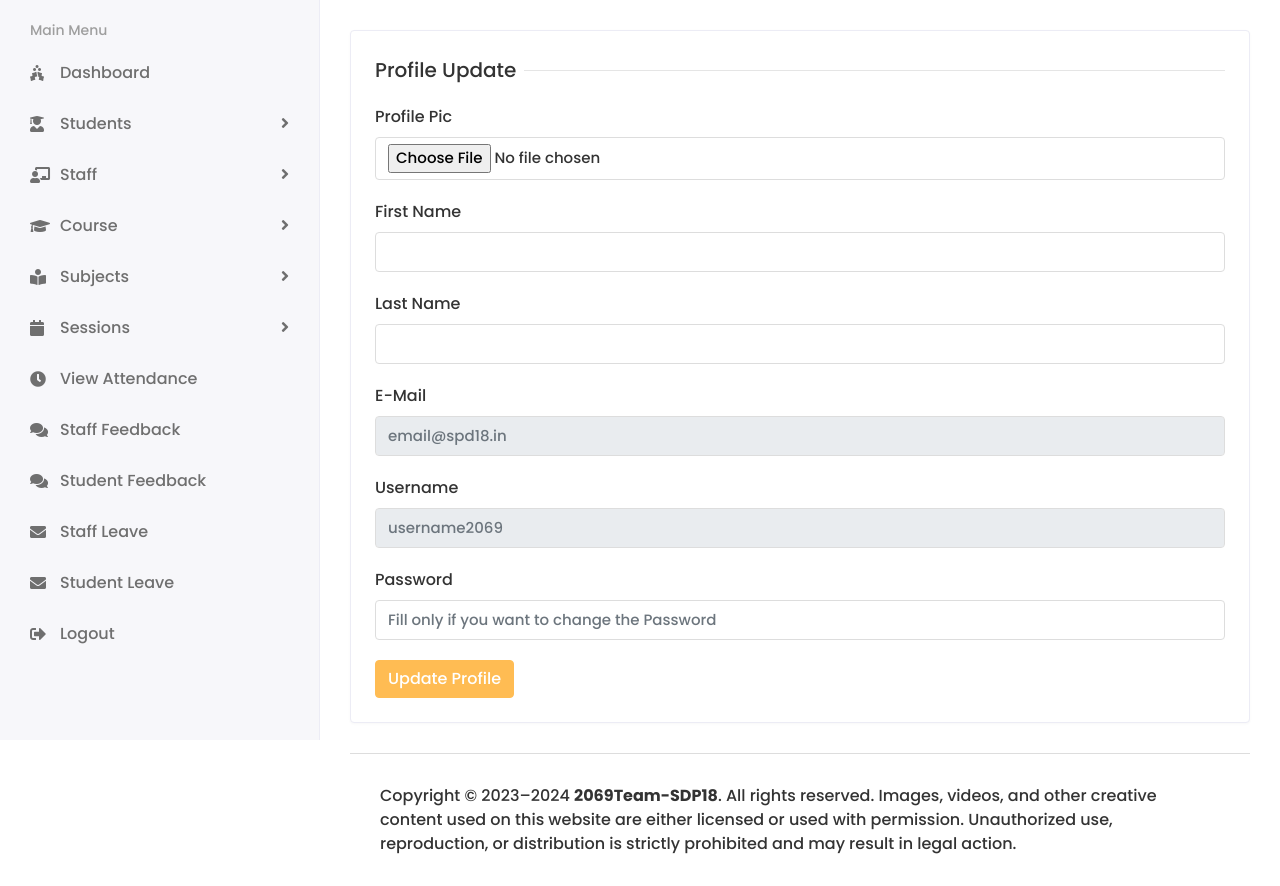
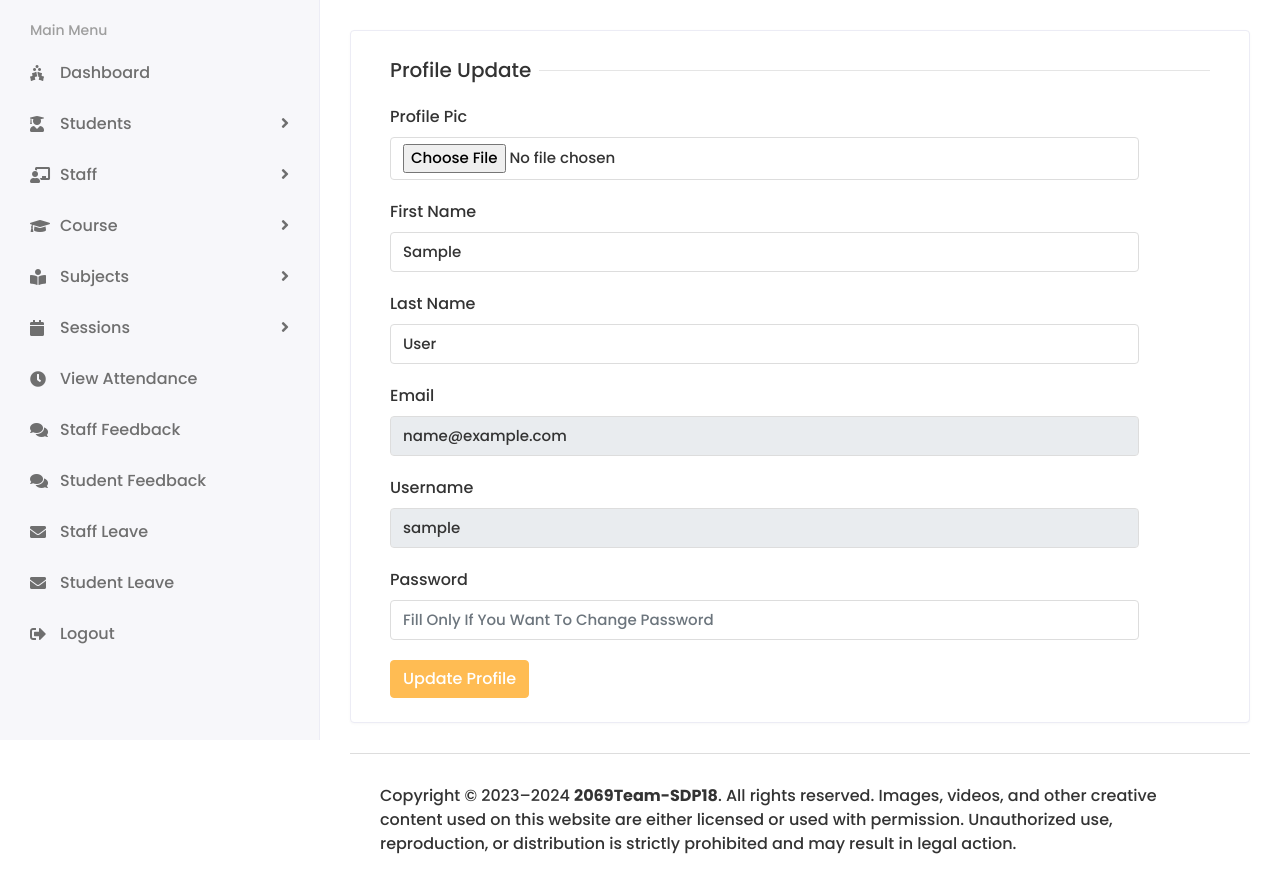
Before and after one commit to KoushikReddyB/Student-Learning-Management-System, a Django app: page /profile in a window 1280 px wide. Shown: the part 60-946 px from the top of the page. Run offline with Django 4.2, Linux system fonts and the light colour scheme; the visitor is signed in with stand-in values (Sample User, id 1); data comes from the database, SQL or seed files in the repository; some libraries are stand-ins or nearby versions.

Commit message:
completed the backend for the profile

```diff
--- a/Studentlearningmanagementsystem/Studentlearningmanagementsystem/urls.py
+++ b/Studentlearningmanagementsystem/Studentlearningmanagementsystem/urls.py
@@ -31,7 +31,7 @@ urlpatterns = [
 
     # <PROFILE UPDATE>
     path('profile',views.PROFILE,name = 'profile'),
-
+    path('Profile/update',views.PROFILE_UPDATE,name='profile_update'),
     # <HOD PANEL>
     path('HOD/home', HOD_views.HOME, name='HOD_home',)
 
--- a/Studentlearningmanagementsystem/Studentlearningmanagementsystem/views.py
+++ b/Studentlearningmanagementsystem/Studentlearningmanagementsystem/views.py
@@ -4,6 +4,7 @@ from app.EmailBackEnd import EmailBackEnd
 from django.contrib.auth import authenticate, logout, login
 from django.contrib import messages
 from django.contrib.auth.decorators import login_required
+from app.models import CustomUser
 
 def BASE(request):
     return render(request, 'base.html')
@@ -36,4 +37,78 @@ def doLogout(request):
     return redirect('login')
 
 def PROFILE(request):
-    return render (request,'profile.html')
+    user = CustomUser.objects.get(id = request.user.id)
+
+    context = {
+        'name': str(user),
+    }
+    return render (request,'profile.html', context)
+
+'''
+def PROFILE_UPDATE(request):
+    if request.method == "POST":
+        profile_pic = request.FILES.get('profile_pic')
+        first_name = request.POST.get('first_name')
+        last_name = request.POST.get('last_name')
+        # email = request.POST.get('email')
+        # username = request.POST.get('username')
+        password = request.POST.get('password')
+        # print(profile_pic, first_name, last_name, email, username, password)
+
+        try:
+            customuser = CustomUser.objects.get(id = request.user.id)
+            if not os.path.exists("media/images"):
+                                 os.mkdir("./media")
+                                 os.chdir('./media/')
+                                 os.makedirs("images", exist_ok=True)
+            customuser.first_name = first_name
+            customuser.last_name = last_name
+            customuser.profile_pic = profile_pic
+            if password != None and password != "":
+                customuser.set_password(password)
+            customuser.save()
+            messages.success(request, 'Your Profile is Sucessfully Updated!')
+            redirect('profile')
+        except:
+            messages.error(request, 'Failed to Update Your Profile :(')
+    return render(request, 'profile.html')
+'''
+
+@login_required(login_url='/')
+def PROFILE(request):
+    user = CustomUser.objects.get(id = request.user.id)
+
+
+    context = {
+        "user":user,
+    }
+    return render(request,'profile.html',context)
+
+
+@login_required(login_url='/')
+def PROFILE_UPDATE(request):
+    if request.method == "POST":
+        profile_pic = request.FILES.get('profile_pic')
+        first_name = request.POST.get('first_name')
+        last_name = request.POST.get('last_name')
+        #email = request.POST.get('email')
+        #username = request.POST.get('username')
+        password = request.POST.get('password')
+        print(profile_pic)
+        try:
+            customuser = CustomUser.objects.get(id = request.user.id)
+
+            customuser.first_name = first_name
+            customuser.last_name = last_name
+
+            if password !=None and password != "":
+                customuser.set_password(password)
+            if profile_pic !=None and profile_pic != "":
+                customuser.profile_pic = profile_pic
+            customuser.save()
+            messages.success(request,'Your Profile Updated Successfully !')
+            return redirect('profile')
+        except:
+            messages.error(request,'Failed To Update Your Profile')
+
+    return render(request,'profile.html')
--- a/Studentlearningmanagementsystem/templates/profile.html
+++ b/Studentlearningmanagementsystem/templates/profile.html
@@ -1,57 +1,77 @@
+
 {% extends 'base.html' %}
 {% block content %}
 <div class="row">
    <div class="col-sm-12">
       <div class="card">
          <div class="card-body">
-                <form>
-                    <div class="row">
+            <form method="post" action="{% url 'profile_update' %}" enctype="multipart/form-data">
+               {% csrf_token %}
                <div class="col-12">
                   <h5 class="form-title"><span>Profile Update</span></h5>
                </div>
+               {% if messages %}
+               {% for message in messages %}
+               {% if message.tags == 'error' %}
+               <div class="alert alert-warning alert-dismissible fade show" role="alert">
+                  {{message}}
+                  <button type="button" class="close" data-dismiss="alert" aria-label="Close">
+                  <span aria-hidden="true">&times;</span>
+                  </button>
                </div>
-                    <div class="row">
-                        <div class="col-12">
+               {% endif %}
+               {% endfor %}
+               {% endif %}
+               {% if messages %}
+               {% for message in messages %}
+               {% if message.tags == 'success' %}
+               <div class="alert alert-warning alert-dismissible fade show" role="alert">
+                  {{message}}
+                  <button type="button" class="close" data-dismiss="alert" aria-label="Close">
+                  <span aria-hidden="true">&times;</span>
+                  </button>
+               </div>
+               {% endif %}
+               {% endfor %}
+               {% endif %}
+               <div class="col-sm-11">
                   <div class="form-group">
                      <label>Profile Pic</label>
                      <input type="file" class="form-control" name="profile_pic">
                   </div>
                </div>
-                        <div class="col-12">
+               <div class="col-sm-11">
                   <div class="form-group">
                      <label>First Name</label>
-                                <input type="text" class="form-control" name="first_name">
+                     <input type="text" class="form-control" name="first_name" value="{{user.first_name}}">
+                  </div>
+               </div>
+               <div class="col-sm-11">
+                  <div class="form-group">
+                     <label>Last Name</label>
+                     <input type="text" class="form-control" name="last_name" value="{{user.last_name}}">
+                  </div>
+               </div>
+               <div class="col-sm-11">
+                  <div class="form-group">
+                     <label>Email</label>
+                     <input type="text" class="form-control" name="email" value="{{user.email}}" readonly>
+                  </div>
+               </div>
+               <div class="col-sm-11">
+                  <div class="form-group">
+                     <label>Username</label>
+                     <input type="text" class="form-control" name="username" value="{{user.username}}" readonly>
+                  </div>
+               </div>
+               <div class="col-sm-11">
+                  <div class="form-group">
+                     <label>Password</label>
+                     <input type="password" class="form-control" name="password" placeholder="Fill Only If You Want To Change Password">
                   </div>
                </div>
                <div class="col-12">
-                            <div class="form-group">
-                                <label>Last Name</label>
-                                <input type="text" class="form-control" name="last_name">
-                            </div>
-                        </div>
-                        <div class="col-12">
-                            <div class="form-group">
-                                <label>E-Mail</label>
-                                <input type="text" class="form-control" placeholder="email@spd18.in" name="email" readonly>
-                            </div>
-                        </div>
-                        <div class="col-12">
-                            <div class="form-group">
-                                <label>Username</label>
-                                <input type="text" class="form-control" placeholder="username2069" name="username" readonly>
-                            </div>
-                        </div>
-                        <div class="col-12">
-                            <div class="form-group">
-                                <label>Password</label>
-                                <input type="password" class="form-control"  name="password" placeholder="Fill only if you want to change the Password">
-                            </div>
-                        </div>
-                    </div>
-                    <div class="row">
-                        <div class="col-12">
                   <button type="submit" class="btn btn-primary">Update Profile</button>
-                        </div>
                </div>
             </form>
          </div>
```
Lines whose indentation alone changed are shown as unchanged.
